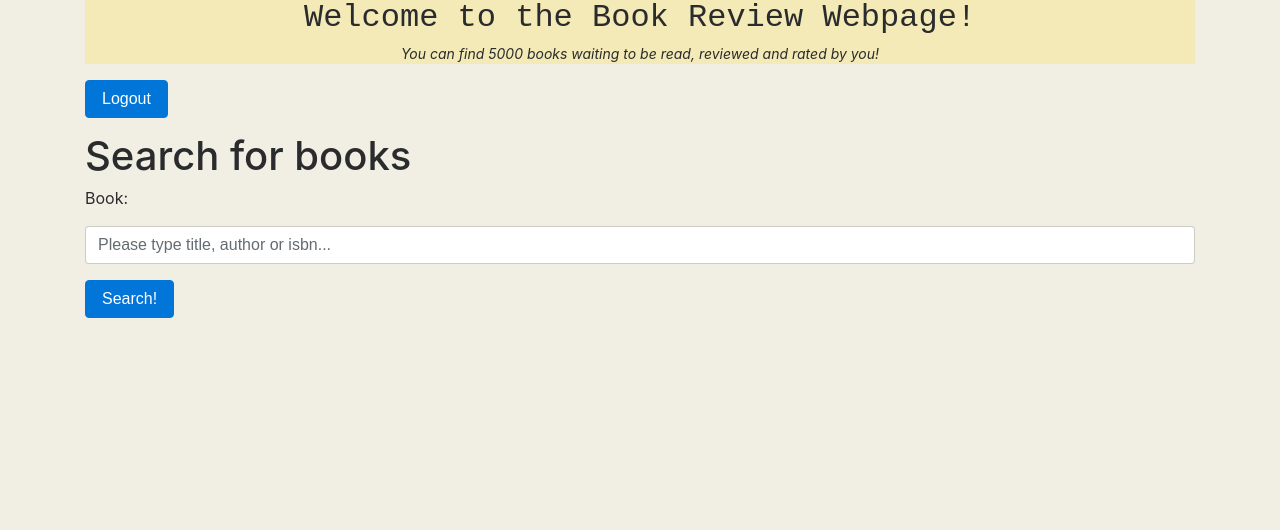
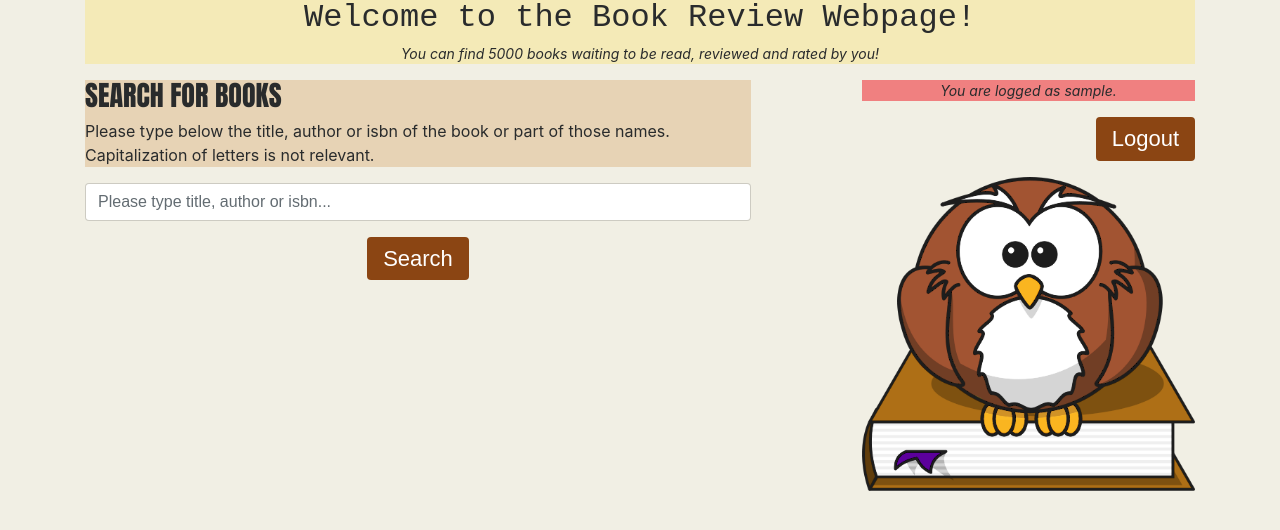
Before and after one commit to Acejack7/edx_web_dev_project1, a Flask app: page / in a window 1280 px wide. Shown: the top 530 px of the page. Run offline with Flask 2, Linux system fonts and the light colour scheme; the visitor is signed in with stand-in values (Sample User, id 1); some libraries are stand-ins or nearby versions.

Commit message:
final version

```diff
--- a/application.py
+++ b/application.py
@@ -7,17 +7,14 @@ from sqlalchemy.orm import scoped_session, sessionmaker
 app = Flask(__name__)
 app.secret_key = os.urandom(24)
 
-# Check for environment variable and set database url
-if not os.getenv("DATABASE_URL"):
-    db_url = "postgres://hlojtlqjgyszxx:0061b447e9dbc04cc25bc341745c006ae869096665107472c5f1eccf5446ec1e@ec2-54-228-252-67.eu-west-1.compute.amazonaws.com:5432/d4mg4mean0buf7"
-else:
-    db_url = os.getenv("DATABASE_URL")
+# Set database url by using env var DATABASE_URL
+db_url = os.getenv("DATABASE_URL")
 
 # Set up database
 engine = create_engine(db_url)
 db = scoped_session(sessionmaker(bind=engine))
 
-
+# Check if user is logged
 @app.before_request
 def check_if_logged():
     g.user = None
@@ -52,7 +49,7 @@ def index():
 
             # Create a session and return successful registration
             session['user'] = username
-            message = f"You are logged as {username}."
+            message = f"You are successfully registered and automatically logged as {username}."
 
             return render_template("index2.html", message=message)
 
@@ -82,7 +79,8 @@ def index():
             return render_template("index.html", message=message)
 
     if g.user:
-        return render_template("index2.html")
+        message = f"You are logged as {g.user}."
+        return render_template("index2.html", message=message)
 
     return render_template("index.html")
 
@@ -106,7 +104,7 @@ def book_search():
     return render_template("book_search.html", book_results=book_results, user=user)
 
 
-@app.route("/book/<int:book_id>", methods=["GET", "POST"])
+@app.route("/<int:book_id>", methods=["GET", "POST"])
 def book(book_id):
     # Check if user is logged
     try:
@@ -146,7 +144,7 @@ def book(book_id):
     book_reviews = db.execute("SELECT body, rating, name FROM reviews, users WHERE books_id = :book_id AND reviews.users_id=users.id", {"book_id": book_id}).fetchall()
 
     # Get data about the book from GoodReads API
-    res = requests.get("https://www.goodreads.com/book/review_counts.json", params={"key": "37HhpGI6qyB90DUbT0RUw", "isbns": "9781632168146"})
+    res = requests.get("https://www.goodreads.com/book/review_counts.json", params={"key": "37HhpGI6qyB90DUbT0RUw", "isbns": book_info[0].isbn})
     if res.status_code != 200:
         votes_num = "Couldn't connect to GoodReads API."
         avg_rating = "No information about book's global, average rating."
@@ -173,19 +171,21 @@ def book_api(book_isbn):
 
         # Get average number of rating
         check_reviews_rating = db.execute("SELECT AVG(rating) FROM reviews WHERE books_id = :book_id", {"book_id": book.id}).fetchone()
-        # Normalize to float with one decimal represented as string
         reviews_rating = check_reviews_rating.avg
         if reviews_rating is None:
             reviews_rating = ""
 
+        # Return information about the book in json format
         return jsonify({
               "title": book.title,
               "author": book.author,
               "year": book.year,
               "isbn": book.isbn,
               "review_count": reviews_count,
-              "average_score": reviews_rating
+              "average_score": str(round(reviews_rating, 2))
           })
 
 
-app.run(host="0.0.0.0")
+# Automatically run app
+if __name__ == "__main__":
+    app.run(host="0.0.0.0")
--- a/static/css/main.css
+++ b/static/css/main.css
@@ -36,30 +36,150 @@ body {
     background-color: rgba(210,105,30, 0.5);
 }
 
-#index-text {
-    background-color: rgba(222, 184, 135, 0.5);
-}
-
 .awarded-text {
     font-weight: bold;
 }
 
 .btn-login {
+    float: right;
+}
+
+.btn-register {
     float: left;
 }
 
-.btn-login .btn-primary {
-    background-color: saddlebrown;
-    border: 0;
-    font-size: 30px;
+
+/* index2.html */
+#index2-left {
+    width: 60%;
+    float: left;
 }
 
-.btn-register {
+#index2-right .logout-message {
+    text-align: center;
+}
+
+#index2-right {
+    width: 30%;
     float: right;
 }
 
-.btn-register .btn-primary {
+#logout-form div {
+    float: right;
+}
+
+#logout-form img {
+    max-width: 100%;
+}
+
+#btn-search {
+    text-align: center;
+}
+
+/* book_search.html */
+#book-results {
+    margin-top: 10px;
+}
+
+#search-formatting {
+    font-style: oblique;
+    font-size: 14px;
+}
+
+#book-search-left {
+    float: left;
+}
+
+#book-search-right {
+    float: right;
+    width: 30%;
+}
+
+#book-search-right img {
+    max-width: 90%;
+}
+
+/* book.html */
+#book-left {
+    float: left;
+}
+
+#book-right {
+    float: right;
+}
+
+#book-right img {
+    max-width: 60%;
+    margin-left: auto;
+    margin-right: auto;
+    display: block;
+}
+
+.details_list {
+    font-size: 20px;
+}
+
+.btn-add-rev {
+    float: right;
+}
+
+#review_body {
+    width: 100%;
+    height: 150px;
+    border: brown 2px solid;
+}
+
+#reviews {
+    float:right;
+}
+
+#current_reviews {
+    margin-top: 10px;
+    margin-bottom: 10px;
+}
+
+#current_reviews li {
+    list-style-type: none;
+}
+
+#review_body {
+    border: brown 1px solid;
+    margin-top: 5px;
+}
+
+/* for all files */
+.logout-message {
+    font-size: 14px;
+    font-style: oblique;
+    background-color: lightcoral;
+}
+
+.btn-primary {
     background-color: saddlebrown;
     border: 0;
-    font-size: 30px;
+    font-size: 22px;
 }
+
+.main-text {
+    background-color: rgba(222, 184, 135, 0.5);
+}
+
+.main-text h3 {
+    font-family: Impact, Haettenschweiler, 'Arial Narrow Bold', sans-serif;
+}
+
+.click-here {
+    color: brown;
+    font-weight: bold;
+    text-decoration: underline;
+}
+
+li {
+    list-style-type: square;
+    color: brown;
+}
+
+li a {
+    color: orangered;
+    font-weight: bold;
+}
--- a/templates/index.html
+++ b/templates/index.html
@@ -6,8 +6,8 @@
 
 {% block body %}
     <div id="index-left">
-        <div id="index-text">
-            <p>{{ message }}</p>
+        <div class="main-text">
+            <p class="logout-message">{{ message }}</p>
 
             <p>
                 Please provide username (login) and password.<br>
--- a/templates/index2.html
+++ b/templates/index2.html
@@ -6,29 +6,39 @@
 
 {% block body %}
 
-    <p>{{ message }}</p>
 
-    <form action="{{ url_for('index') }}" method="POST">
-
-        <div class="form-group">
-            <button class="btn btn-primary" name="logout">Logout</button>
+    <div id="index2-left">
+        <div class="main-text">
+            <h3>SEARCH FOR BOOKS</h3>
+            <p>Please type below the title, author or isbn of the book or part of those names.<br> Capitalization of letters is not relevant.</p>
         </div>
 
-    </form>
+        <form action="{{ url_for('book_search') }}" method="post">
 
-    <h1>Search for books</h1>
+            <div class="form-group">
+                <input class="form-control" name="book_keywords" placeholder="Please type title, author or isbn...">
+            </div>
 
-    <form action="{{ url_for('book_search') }}" method="post">
+            <div class="form-group" id="btn-search">
+                <button class="btn btn-primary">Search</button>
+            </div>
 
-        <p>Book:</p>
-        <div class="form-group">
-            <input class="form-control" name="book_keywords" placeholder="Please type title, author or isbn...">
-        </div>
+        </form>
+    </div>
 
-        <div class="form-group">
-            <button class="btn btn-primary">Search!</button>
-        </div>
+    <div id="index2-right">
+        <p class="logout-message">{{ message }}</p>
 
-    </form>
+        <form action="{{ url_for('index') }}" method="POST" id="logout-form">
+
+            <div class="form-group">
+                <button class="btn btn-primary" name="logout">Logout</button>
+            </div>
+
+            <!-- image from http://clipart-library.com/free-images-of-books.html -->
+            <img src="static/images/owl.png">
+
+        </form>
+    </div>
 
 {% endblock %}
```
Also changed, not shown: import_data/import.py (+4 -3 lines), templates/book.html (+29 -18 lines), templates/book_search.html (+13 -21 lines), templates/error_login.html (+5 -4 lines), templates/error_register.html (+7 -4 lines), static/images/book_search.png (added), static/images/owl.png (added), static/images/single_book.png (added).
